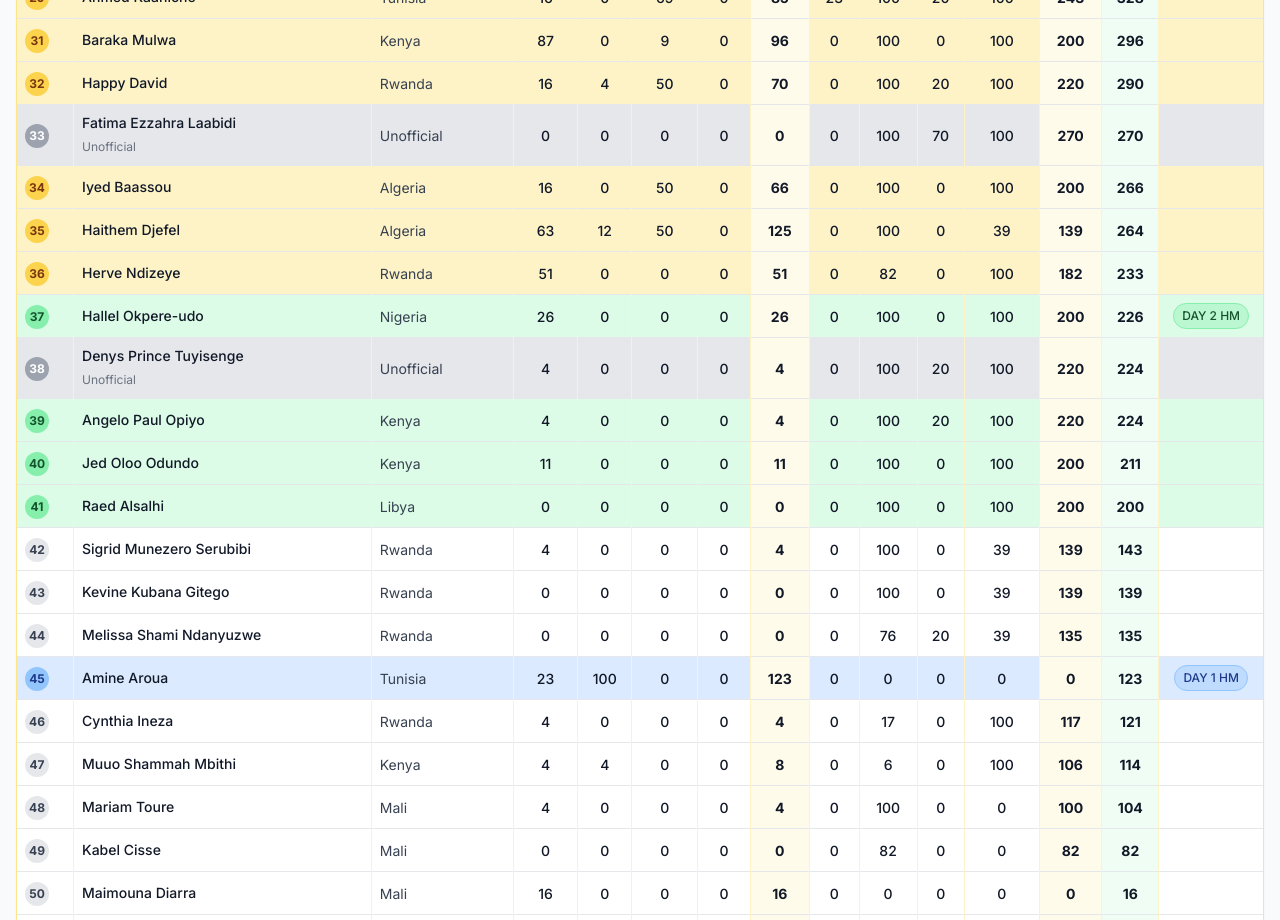
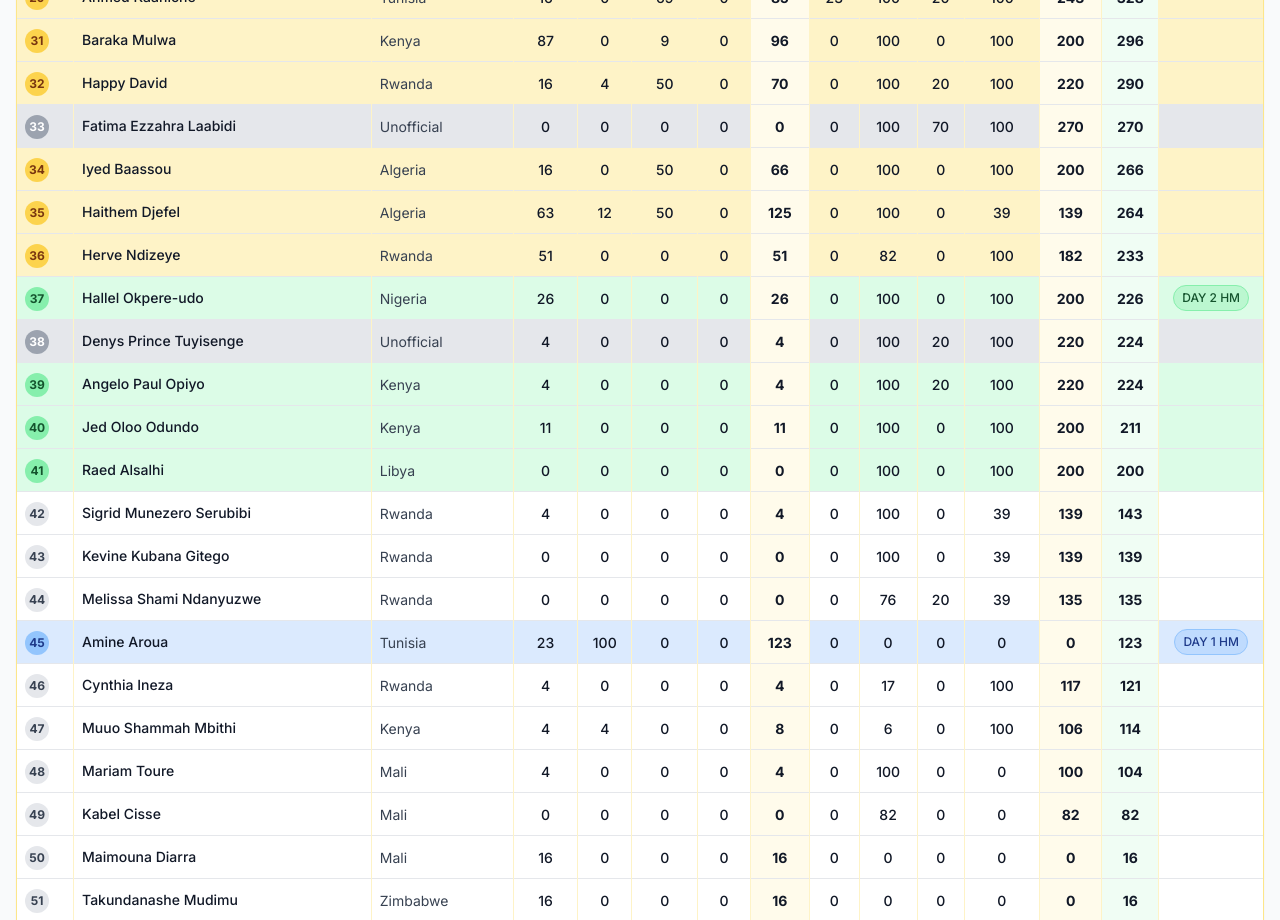
Before and after one commit to panafricanio/paio_new, a Next.js app in the folder ResultsService/: page / in a window 1280 px wide. Shown: the part 1880-2800 px from the top of the page. Built offline with nearby package versions, Linux system fonts and the light colour scheme.

Commit message:
ft: improving BDRONZE color

```diff
--- a/ResultsService/src/app/page.tsx
+++ b/ResultsService/src/app/page.tsx
@@ -52,7 +52,7 @@ export default function ResultsPage() {
 
     // Use actual rank numbers for highlighting ranges (as per original request)
     if (contestant.rank >= 1 && contestant.rank <= 9) {
-      return 'bg-yellow-100'; // Gold highlighting for ranks 1-9
+      return 'bg-yellow-200'; // Gold highlighting for ranks 1-9
     }
     if (contestant.rank >= 10 && contestant.rank <= 21) {
       return 'bg-gray-100'; // Silver highlighting for ranks 10-21
@@ -269,9 +269,6 @@ export default function ResultsPage() {
                       <div className="text-sm font-medium text-gray-900">
                         {contestant.firstName} {contestant.lastName}
                       </div>
-                      {contestant.isUnofficial && (
-                        <span className="text-xs text-gray-500">Unofficial</span>
-                      )}
                     </td>
                     <td className="px-2 py-2 border-r border-amber-100">
                       <span className="text-sm text-gray-700">{contestant.country || 'N/A'}</span>
```
